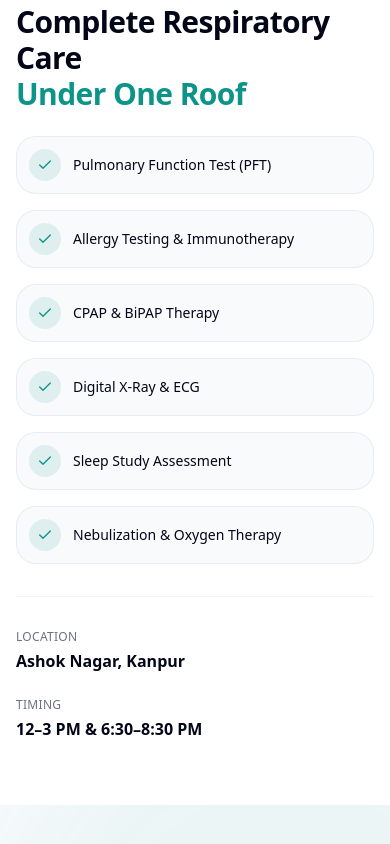
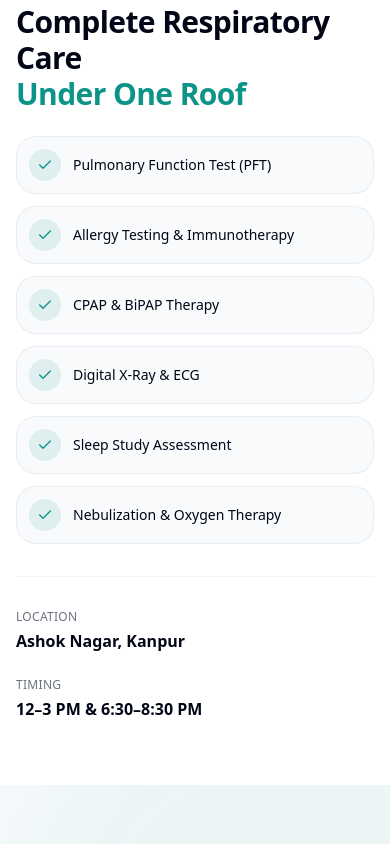
Before and after one commit to vaibhavt896/dr-verma-pulmonology, a React (Vite) app: page / in a window 390 px wide. Shown: the part 6032-6876 px from the top of the page. Built offline with nearby package versions, Linux system fonts and the light colour scheme; no server answers; a web font is replaced by a local one.

Commit message:
Fixed glitch on mobie

```diff
--- a/src/sections/About.tsx
+++ b/src/sections/About.tsx
@@ -161,7 +161,7 @@ export default function About() {
                 <span className="text-healing-green">Under One Roof</span>
               </h3>
 
-              <div className="grid sm:grid-cols-2 gap-4">
+              <div className="grid grid-cols-1 min-[480px]:grid-cols-2 gap-3">
                 {[
                   'Pulmonary Function Test (PFT)',
                   'Allergy Testing & Immunotherapy',
--- a/src/sections/Credentials.tsx
+++ b/src/sections/Credentials.tsx
@@ -154,7 +154,7 @@ export default function Credentials() {
         </div>
 
         {/* Certificate cards */}
-        <div className="cred-grid grid sm:grid-cols-2 lg:grid-cols-3 gap-6 lg:gap-8">
+        <div className="cred-grid grid grid-cols-1 sm:grid-cols-2 lg:grid-cols-3 gap-6 lg:gap-8">
           {certificates.map((cert, index) => (
             <button
               key={index}
--- a/src/sections/MediaMentions.tsx
+++ b/src/sections/MediaMentions.tsx
@@ -165,7 +165,7 @@ export default function MediaMentions() {
                 </div>
 
                 {/* Media Grid */}
-                <div className="media-grid grid sm:grid-cols-2 lg:grid-cols-4 gap-6 lg:gap-8">
+                <div className="media-grid grid grid-cols-1 sm:grid-cols-2 lg:grid-cols-4 gap-6 lg:gap-8">
                     {mediaItems.map((item) => (
                         <div
                             key={item.id}
--- a/src/sections/Services.tsx
+++ b/src/sections/Services.tsx
@@ -138,7 +138,7 @@ export default function Services() {
         </div>
 
         {/* Services Grid */}
-        <div ref={cardsRef} className="grid md:grid-cols-2 lg:grid-cols-3 gap-6 lg:gap-8">
+        <div ref={cardsRef} className="grid grid-cols-1 md:grid-cols-2 lg:grid-cols-3 gap-6 lg:gap-8">
           {services.map((service, index) => {
             const Icon = service.icon;
             // Alternate between subtle blue and teal accents for professional variety without chaos
```
